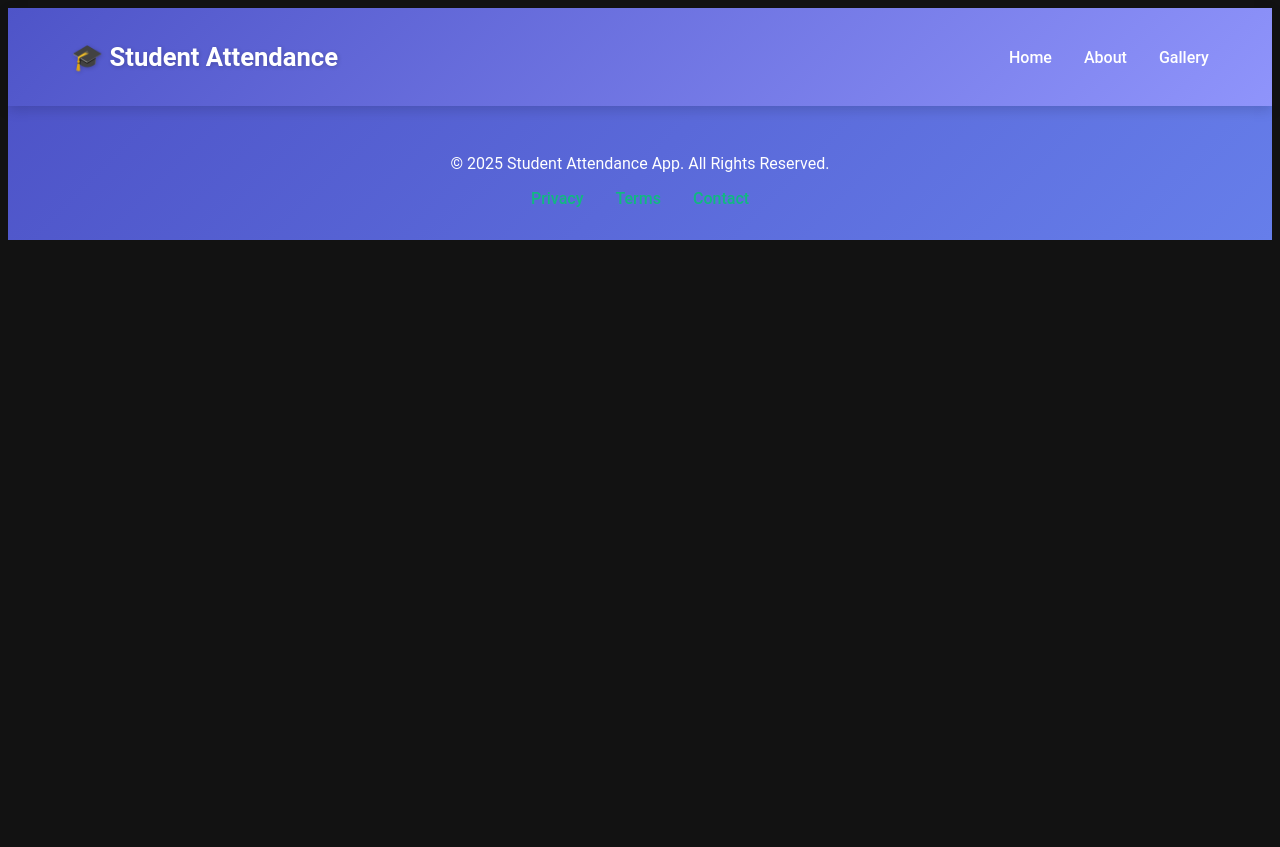
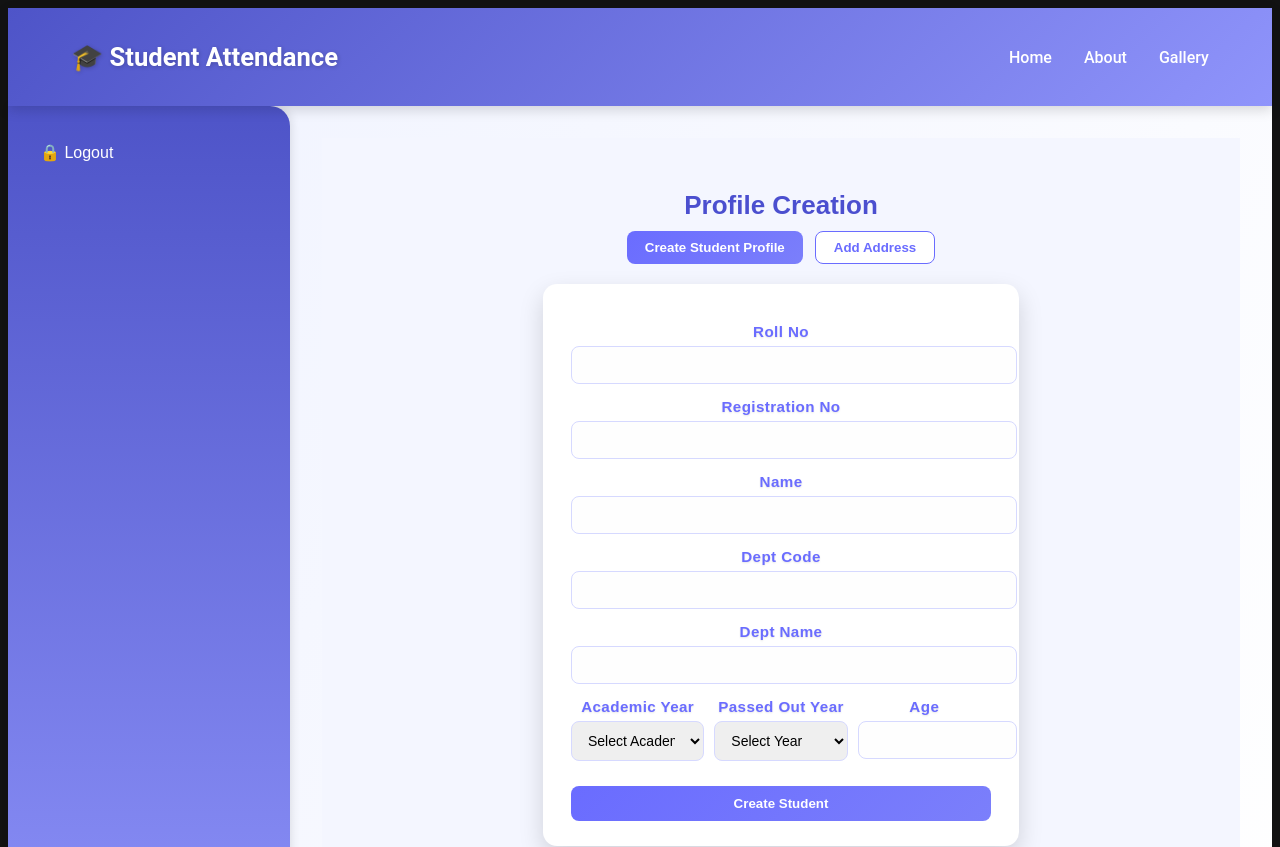
Before and after one commit to vidyalak/react-student-attendance-app, a React (Create React App) app: page /dashboard/profile-creation in a window 1280 px wide. Shown: the top 847 px of the page. Before the commit the page ends 800 px from the top, so only its background shows below. Built offline with nearby package versions, Linux system fonts and the light colour scheme; sample sign-in values are in the browser's storage; the HTML template or start-up script is replaced by a standard one.

Commit message:
Designing and Implementing Student Profile creation

```diff
--- /dev/null
+++ b/src/components/css/profile.css
@@ -0,0 +1,139 @@
+/* Page wrapper */
+.profile-page {
+  min-height: 100vh;
+  background: #f4f6ff;
+  padding: 30px 0;
+  display: flex;
+  flex-direction: column;
+  align-items: center;
+}
+
+/* Title */
+.page-title {
+  font-size: 26px;
+  font-weight: 700;
+  color: #4b4fcf;
+  margin-bottom: 10px;
+}
+
+/* Toggle buttons */
+.toggle-container {
+  display: flex;
+  gap: 12px;
+  margin-bottom: 20px;
+}
+
+.toggle-container button {
+  padding: 8px 18px;
+  border-radius: 8px;
+  border: 1px solid #6a6cff;
+  background: #fff;
+  color: #6a6cff;
+  font-weight: 600;
+  cursor: pointer;
+}
+
+.toggle-container .active {
+  background: linear-gradient(135deg, #6a6cff, #7b7ffb);
+  color: #fff;
+  border: none;
+}
+
+/* Status message */
+.status-msg {
+  margin-bottom: 10px;
+  font-weight: 600;
+}
+
+/* ✅ Card size EXACT like Staff Creation */
+.form-card {
+  width: 420px;
+  background: #fff;
+  padding: 25px 28px;
+  border-radius: 14px;
+  box-shadow: 0 10px 25px rgba(0, 0, 0, 0.15);
+}
+
+/* Labels */
+.form-card label {
+  display: block;
+  margin: 14px 0 6px;
+  color: #6a6cff;
+  font-weight: 600;
+}
+
+/* Inputs */
+.form-card input,
+.form-card select {
+  width: 100%;
+  padding: 10px 12px;
+  border-radius: 8px;
+  border: 1px solid #d6d9ff;
+  font-size: 14px;
+}
+
+.form-card input:focus,
+.form-card select:focus {
+  outline: none;
+  border-color: #6a6cff;
+  box-shadow: 0 0 0 2px rgba(106, 108, 255, 0.2);
+}
+
+/* Inline fields */
+.inline-row {
+  display: flex;
+  gap: 10px;
+}
+
+.inline-row > div {
+  flex: 1;
+}
+
+/* Button */
+.primary-btn {
+  width: 100%;
+  margin-top: 25px;
+  padding: 10px;
+  border-radius: 8px;
+  border: none;
+  background: linear-gradient(135deg, #6a6cff, #7b7ffb);
+  color: #fff;
+  font-weight: 600;
+  cursor: pointer;
+}
+
+/* Mobile */
+@media (max-width: 500px) {
+  .form-card {
+    width: 95%;
+  }
+}
+/* Popup styles */
+.popup-overlay {
+  position: fixed;
+  top: 0;
+  left: 0;
+  width: 100%;
+  height: 100%;
+  background: rgba(0, 0, 0, 0.45);
+  display: flex;
+  justify-content: center;
+  align-items: center;
+  z-index: 999;
+}
+
+.popup-box {
+  background: #ffffff;
+  padding: 30px;
+  width: 350px;
+  border-radius: 14px;
+  text-align: center;
+  box-shadow: 0 10px 30px rgba(0, 0, 0, 0.2);
+}
+
+.popup-box p {
+  font-size: 16px;
+  font-weight: 600;
+  color: #4b4fed;
+  margin-bottom: 20px;
+}
--- /dev/null
+++ b/src/components/profile-creation/Profile.jsx
@@ -0,0 +1,255 @@
+import React, { useState } from "react";
+import axios from "axios";
+import "../css/profile.css";
+
+function Profile() {
+  const [activeTab, setActiveTab] = useState("STUDENT");
+  const [popupMsg, setPopupMsg] = useState("");
+  const [showPopup, setShowPopup] = useState(false);
+
+  /* ================= STUDENT STATE ================= */
+  const [student, setStudent] = useState({
+    rollno: "",
+    regno: "",
+    name: "",
+    deptcode: "",
+    deptname: "",
+    academicYear: "",
+    passedoutYear: "",
+    age: ""
+  });
+
+  /* ================= ADDRESS STATE ================= */
+  const [address, setAddress] = useState({
+    rollno: "",
+    line1: "",
+    line2: "",
+    line3: "",
+    pincode: "",
+    district: "",
+    state: "",
+    country: ""
+  });
+
+  const axiosConfig = {
+    auth: { username: "admin", password: "admin123" },
+    headers: { "Content-Type": "application/json" }
+  };
+
+  /* ================= DYNAMIC YEARS ================= */
+  const startYear = 1997;
+  const currentYear = new Date().getFullYear();
+  const years = [];
+  for (let y = startYear; y <= currentYear + 5; y++) years.push(y);
+
+  /* ================= HANDLERS ================= */
+  const handleStudentChange = (e) => {
+    const { name, value } = e.target;
+    setStudent({ ...student, [name]: value });
+  };
+
+  const handleAddressChange = (e) => {
+    const { name, value } = e.target;
+    setAddress({ ...address, [name]: value });
+  };
+
+  /* ================= SUBMIT STUDENT ================= */
+  const submitStudent = async (e) => {
+    e.preventDefault();
+    try {
+      await axios.post("http://localhost:8080/profiles", student, axiosConfig);
+
+      // ❌ DO NOT RESET STUDENT HERE
+      setPopupMsg("🎉 Student profile created successfully!");
+      setShowPopup(true);
+    } catch {
+      setPopupMsg("❌ Failed to create student profile");
+      setShowPopup(true);
+    }
+  };
+
+  /* ================= SUBMIT ADDRESS ================= */
+  const submitAddress = async (e) => {
+    e.preventDefault();
+    try {
+      await axios.post("http://localhost:8080/addresses", address, axiosConfig);
+
+      // ✅ RESET ADDRESS FORM
+      setAddress({
+        rollno: "",
+        line1: "",
+        line2: "",
+        line3: "",
+        pincode: "",
+        district: "",
+        state: "",
+        country: ""
+      });
+
+      // ✅ RESET STUDENT FORM ONLY AFTER ADDRESS SUCCESS
+      setStudent({
+        rollno: "",
+        regno: "",
+        name: "",
+        deptcode: "",
+        deptname: "",
+        academicYear: "",
+        passedoutYear: "",
+        age: ""
+      });
+
+      setPopupMsg("🏠 Address added successfully!");
+      setShowPopup(true);
+    } catch {
+      setPopupMsg("❌ Failed to add address");
+      setShowPopup(true);
+    }
+  };
+
+  /* ================= POPUP CLOSE + AUTO TOGGLE ================= */
+  const closePopup = () => {
+    setShowPopup(false);
+    setActiveTab(activeTab === "STUDENT" ? "ADDRESS" : "STUDENT");
+  };
+
+  return (
+    <div className="profile-page">
+      <h2 className="page-title">Profile Creation</h2>
+
+      <div className="toggle-container">
+        <button
+          className={activeTab === "STUDENT" ? "active" : ""}
+          onClick={() => setActiveTab("STUDENT")}
+        >
+          Create Student Profile
+        </button>
+        <button
+          className={activeTab === "ADDRESS" ? "active" : ""}
+          onClick={() => setActiveTab("ADDRESS")}
+        >
+          Add Address
+        </button>
+      </div>
+
+      <div className="form-card">
+        {/* ================= STUDENT FORM ================= */}
+        {activeTab === "STUDENT" && (
+          <form onSubmit={submitStudent}>
+            <label>Roll No</label>
+            <input name="rollno" value={student.rollno} onChange={handleStudentChange} />
+
+            <label>Registration No</label>
+            <input name="regno" value={student.regno} onChange={handleStudentChange} />
+
+            <label>Name</label>
+            <input name="name" value={student.name} onChange={handleStudentChange} />
+
+            <label>Dept Code</label>
+            <input name="deptcode" value={student.deptcode} onChange={handleStudentChange} />
+
+            <label>Dept Name</label>
+            <input name="deptname" value={student.deptname} onChange={handleStudentChange} />
+
+            <div className="inline-row">
+              <div>
+                <label>Academic Year</label>
+                <select
+                  name="academicYear"
+                  value={student.academicYear}
+                  onChange={handleStudentChange}
+                >
+                  <option value="">Select Academic Year</option>
+                  {years.map((y) => (
+                    <option key={y} value={`${y}-${y + 4}`}>
+                      {y}-{y + 4}
+                    </option>
+                  ))}
+                </select>
+              </div>
+
+              <div>
+                <label>Passed Out Year</label>
+                <select
+                  name="passedoutYear"
+                  value={student.passedoutYear}
+                  onChange={handleStudentChange}
+                >
+                  <option value="">Select Year</option>
+                  {years.map((y) => (
+                    <option key={y} value={y}>{y}</option>
+                  ))}
+                </select>
+              </div>
+
+              <div>
+                <label>Age</label>
+                <input
+                  type="number"
+                  name="age"
+                  value={student.age}
+                  onChange={handleStudentChange}
+                />
+              </div>
+            </div>
+
+            <button type="submit" className="primary-btn">
+              Create Student
+            </button>
+          </form>
+        )}
+
+        {/* ================= ADDRESS FORM ================= */}
+        {activeTab === "ADDRESS" && (
+          <form onSubmit={submitAddress}>
+            <label>Roll No</label>
+            <input name="rollno" value={address.rollno} onChange={handleAddressChange} />
+
+            <label>Address Line 1</label>
+            <input name="line1" value={address.line1} onChange={handleAddressChange} />
+
+            <label>Address Line 2</label>
+            <input name="line2" value={address.line2} onChange={handleAddressChange} />
+
+            <label>Address Line 3</label>
+            <input name="line3" value={address.line3} onChange={handleAddressChange} />
+
+            <label>Pincode</label>
+            <input
+              type="number"
+              name="pincode"
+              value={address.pincode}
+              onChange={handleAddressChange}
+            />
+
+            <label>District</label>
+            <input name="district" value={address.district} onChange={handleAddressChange} />
+
+            <label>State</label>
+            <input name="state" value={address.state} onChange={handleAddressChange} />
+
+            <label>Country</label>
+            <input name="country" value={address.country} onChange={handleAddressChange} />
+
+            <button type="submit" className="primary-btn">
+              Add Address
+            </button>
+          </form>
+        )}
+      </div>
+
+      {/* ================= POPUP ================= */}
+      {showPopup && (
+        <div className="popup-overlay">
+          <div className="popup-box">
+            <p>{popupMsg}</p>
+            <button onClick={closePopup} className="primary-btn">
+              OK
+            </button>
+          </div>
+        </div>
+      )}
+    </div>
+  );
+}
+
+export default Profile;
--- a/src/components/routes/AppRoutes.jsx
+++ b/src/components/routes/AppRoutes.jsx
@@ -9,6 +9,7 @@ import Register from "../register/Register";
 import StaffCreation from "../staff-details/StaffCreation";
 import StaffList from "../staff-details/StaffList";
 import StudentList from "../student-details/StudentList";
+import Profile from "../profile-creation/Profile";
 
 function AppRoutes() {
   return (
@@ -24,6 +25,7 @@ function AppRoutes() {
           <Route path="staff-creation" element={<StaffCreation />} />
             <Route path="staff-list" element={<StaffList />} />
             <Route path="student-info" element={<StudentList />} />
+             <Route path="profile-creation" element={<Profile />} />
         </Route>
       </Routes>
       <Footer />
```
Also changed, not shown: 1 other file (tests, documents, lock files or other folders).
